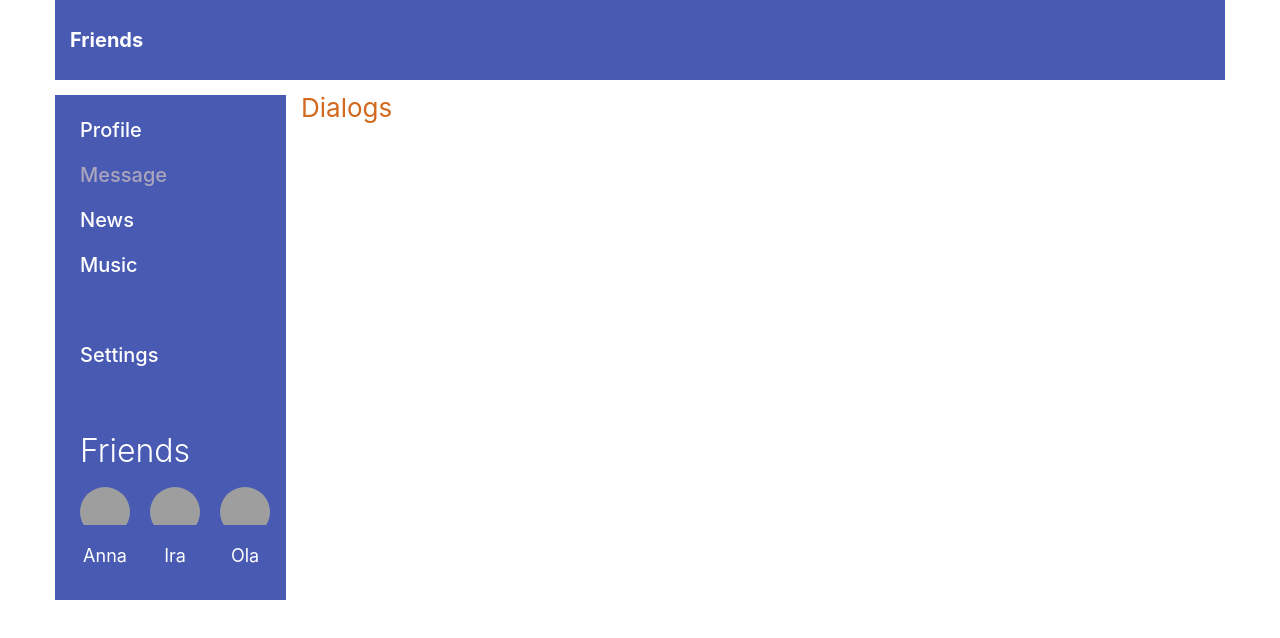
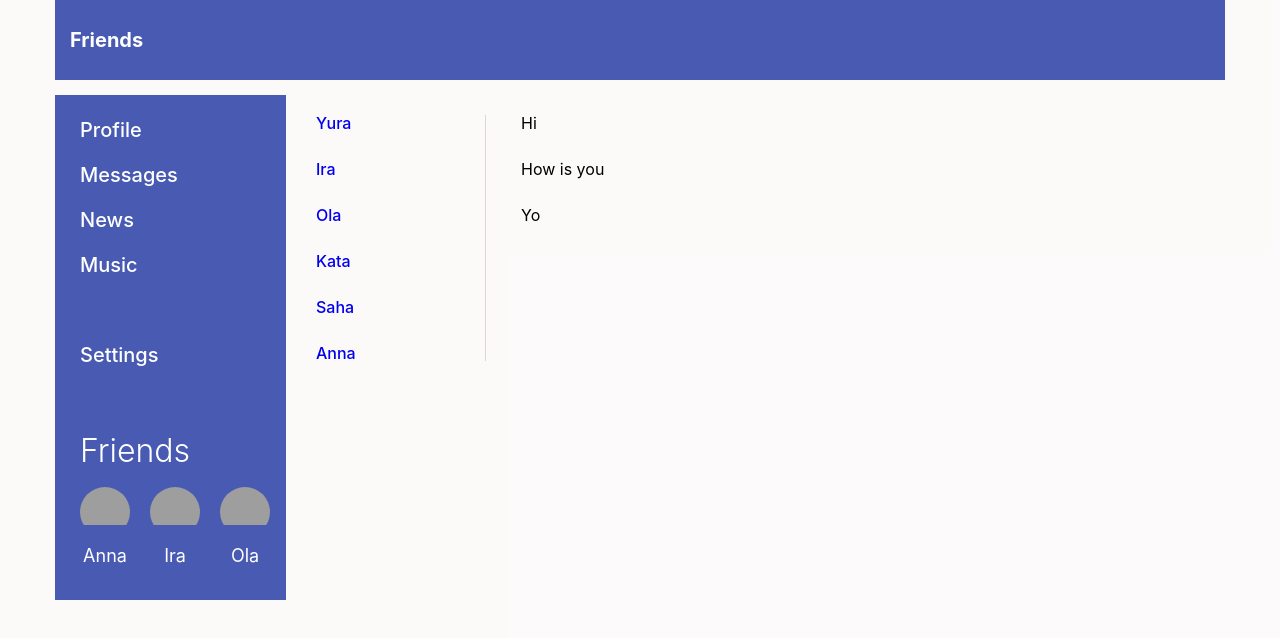
Before and after one commit to yuraRS/react-1, a React (Create React App) app: page /dialogs in a window 1280 px wide. Shown: the top 638 px of the page. Built offline with nearby package versions, Linux system fonts and the light colour scheme; grey boxes are pictures that could not be loaded.

Commit message:
lesson23

```diff
--- a/src/App.js
+++ b/src/App.js
@@ -10,22 +10,23 @@ import Music from './components/Music/Music';
 import Settings from './components/Settings/Settings';
 
 
-
 const App = () => {
   return (
     <BrowserRouter>
       <div className='app-wrapper'>
         <div className="app-container">
+          <div className='app-body'>
             <Header />
             <Navbar />
             <div className='app-wrapper-content'>
               <Routes>
-              <Route path='/profile' element={<Profile />} />
-              <Route path='/dialogs' element={<Dialogs />} />
+                <Route path='/ptofile/*' element={<Profile />} />
+                <Route path='/dialogs/*' element={<Dialogs />} />
                 <Route path='/news' element={<News />} />
                 <Route path='/music' element={<Music />} />
                 <Route path='/settings' element={<Settings />} />
               </Routes>
+            </div>
           </div>
         </div>
       </div>
--- a/src/components/Dialogs/Dialogs.jsx
+++ b/src/components/Dialogs/Dialogs.jsx
@@ -1,8 +1,26 @@
+
+
+import { NavLink } from 'react-router-dom';
 import s from './Dialogs.module.scss';
+
 
 const Dialogs = (props) => {
     return (
-        <div className={s.dialogs}>Dialogs </div>
+        <div className={s.dialogs}>
+            <div className={s.dialogsItems}>
+                <NavLink to='/dialogs/1' className={s.dialog} >Yura</NavLink>
+                <NavLink to='/dialogs/2' className={s.dialog} >Ira</NavLink>
+                <NavLink to='/dialogs/3' className={s.dialog} >Ola</NavLink>
+                <NavLink to='/dialogs/4' className={s.dialog} >Kata</NavLink>
+                <NavLink to='/dialogs/5' className={s.dialog} >Saha</NavLink>
+                <NavLink to='/dialogs/6' className={s.dialog} >Anna</NavLink>
+            </div>
+            <div className={s.messages}>
+                <div className={s.message}>Hi</div>
+                <div className={s.message}>How is you</div>
+                <div className={s.message}>Yo</div>
+            </div>
+        </div>
     );
 };
 
--- a/src/components/Dialogs/Dialogs.module.scss
+++ b/src/components/Dialogs/Dialogs.module.scss
@@ -1,5 +1,40 @@
 
 .dialogs {
-    font-size: 26px;
-    color: chocolate;
+    padding: 20px 15px 25px 15px;
+    display: grid;
+    grid-template-columns: minmax(auto, 170px) minmax(auto, 800px);
+    column-gap: 15px;
+
 }
+
+.dialogsItems {
+    display: grid;
+    row-gap: 30px;
+    border-right: 1px solid rgba(195, 183, 183, 0.521);
+}
+
+.dialog {
+    font-size: 16px;
+    font-weight: 500;
+    &:active {
+        color: rgb(189, 189, 187);
+    }
+}
+
+.active {
+    font-size: 16px;
+    font-weight: 500;
+    color: rgb(189, 189, 187);
+}
+
+
+.messages {
+    display: flex;
+    flex-direction: column;
+    row-gap: 30px;
+    padding-left: 20px;
+}
+
+.message {
+    font-size: 16px;
+}
--- a/src/components/Navbar/Navbar.jsx
+++ b/src/components/Navbar/Navbar.jsx
@@ -1,3 +1,5 @@
+
+
 import { NavLink } from 'react-router-dom';
 import s from './Navbar.module.scss';
 const Navebar = () => {
@@ -9,10 +11,10 @@ const Navebar = () => {
         <nav className={s.body}>
           <ul className={s.list}>
             <li className={s.item}>
-                <NavLink to='/profile' className={s.link}>Profile</NavLink>
+              <NavLink to='/ptofile' className={s.link} >Profile</NavLink>
             </li>
             <li className={s.item}>
-                <NavLink to='/dialogs' className={s.link} >Message</NavLink>
+              <NavLink to='/dialogs' className={s.link} >Messages</NavLink>
             </li>
             <li className={s.item}>
               <NavLink to='/news' className={s.link} >News</NavLink>
--- a/src/components/Navbar/Navbar.module.scss
+++ b/src/components/Navbar/Navbar.module.scss
@@ -27,6 +27,10 @@
     font-size: 20px;
     transition: all 0.3s ease 0s;
     font-weight: 500;
+
+    [class*= active] {
+        color: rgb(171, 165, 189);
+    }
 
 }
 
@@ -100,7 +104,3 @@
         color: rgb(137, 175, 216);
     }
 }
-
-[class*= active] {
-    color: rgb(171, 165, 189);
-}
--- a/src/components/Prifile/MyPosts/Post/Post.jsx
+++ b/src/components/Prifile/MyPosts/Post/Post.jsx
@@ -11,7 +11,7 @@ const Post = (props) => {
         </div>
         <div className={s.text}>{props.message}</div>
       </div>
-      <button className={s.button}>like {props.likeCounter} </button>
+      <button className={s.button}>like{props.likeCounter}</button>
     </div>
   );
 };
--- a/src/components/Prifile/MyPosts/Post/Post.module.scss
+++ b/src/components/Prifile/MyPosts/Post/Post.module.scss
@@ -2,7 +2,6 @@
 
 .post {
   color: rgb(61, 57, 57);
-  font-size: 32px;
   font-weight: 500;
 }
 
--- a/src/scss/App.scss
+++ b/src/scss/App.scss
@@ -3,6 +3,7 @@
   min-height: 100%;
   display: flex;
   flex-direction: column;
+  background-color: rgba(251, 248, 248, 0.764);
 }
 
 .app-wrapper {
@@ -13,9 +14,17 @@
 }
 
 .app-container {
+
+
+.app-body {
   display: grid;
   grid-template-columns: 2fr 8fr;
   gap: 15px;
+}
+
+.app-wrapper-content {
+
+}
 
 
 
```
Lines whose indentation alone changed are shown as unchanged.
